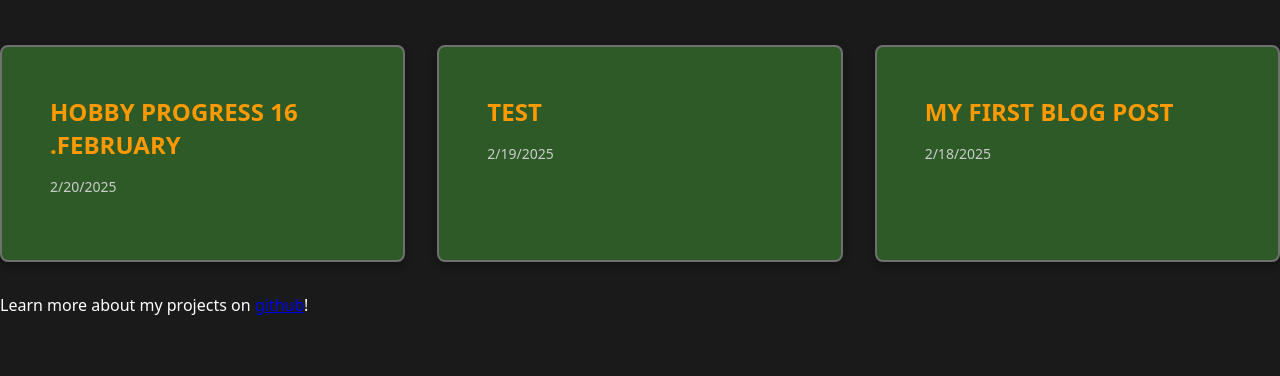
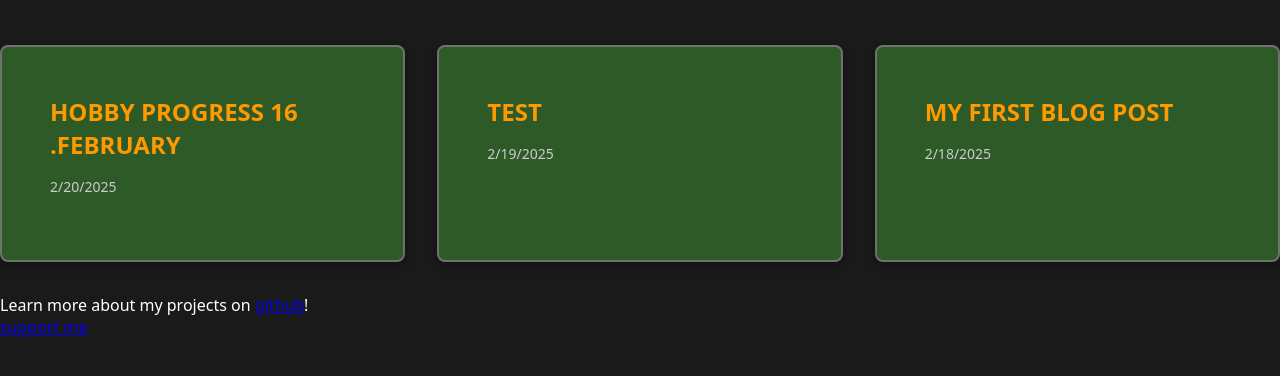
Before and after one commit to emlegend/astroblogv1, an Astro site: page / in a window 1280 px wide. Shown: the part 152-528 px from the top of the page. Built offline with nearby package versions, Linux system fonts and the light colour scheme; Astro itself is replaced by a stand-in of ours.

Commit message:
minor changes

```diff
--- a/src/components/footer1.astro
+++ b/src/components/footer1.astro
@@ -6,5 +6,6 @@ const username = "emlegend";
 <div class="foot">
 <footer1>
     <p>Learn more about my projects on <a href={`https://www.${platform}.com/${username}`}>{platform}</a>!</p>
+    <a href="https://buymeacoffee.com/emlegend0r">support me </a>
 </footer1>
 </div>
```
